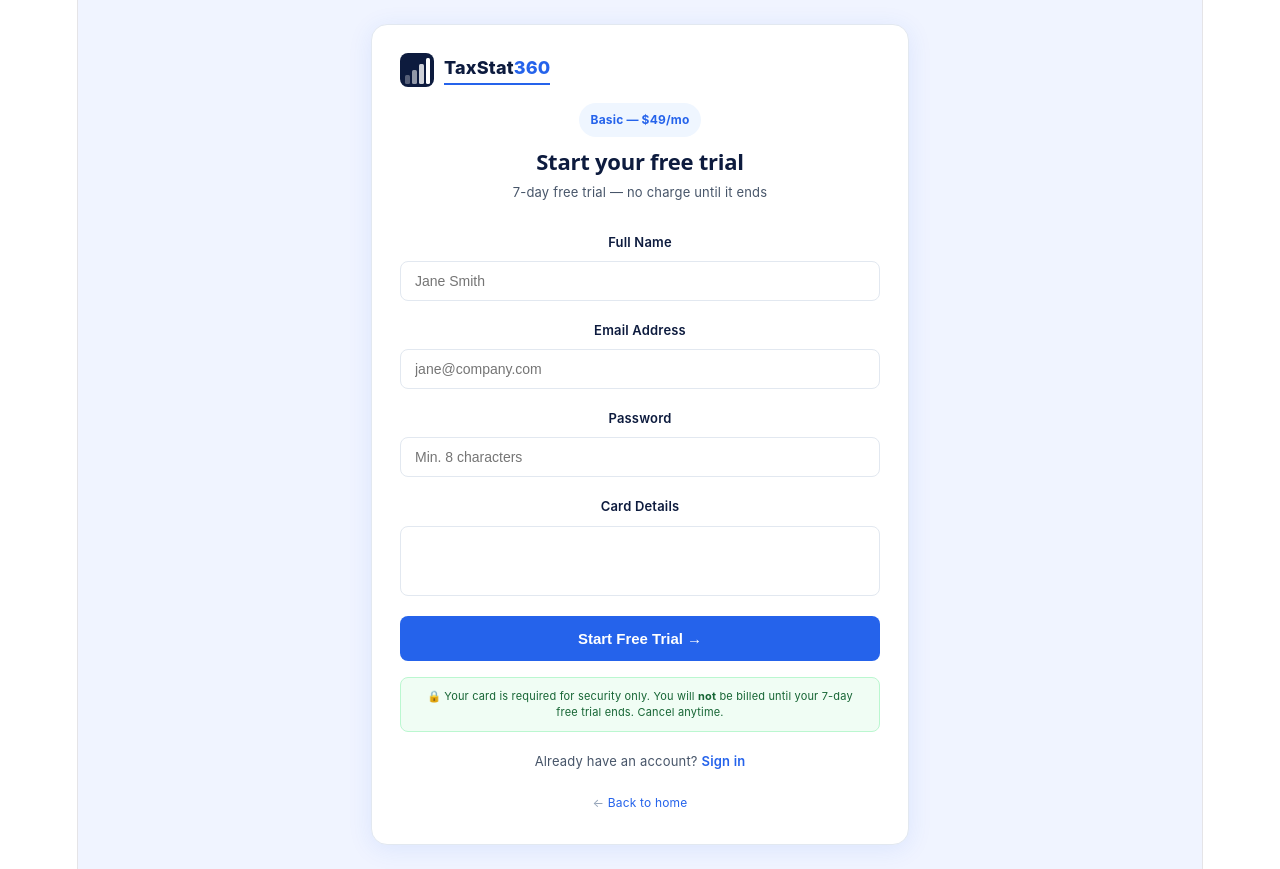
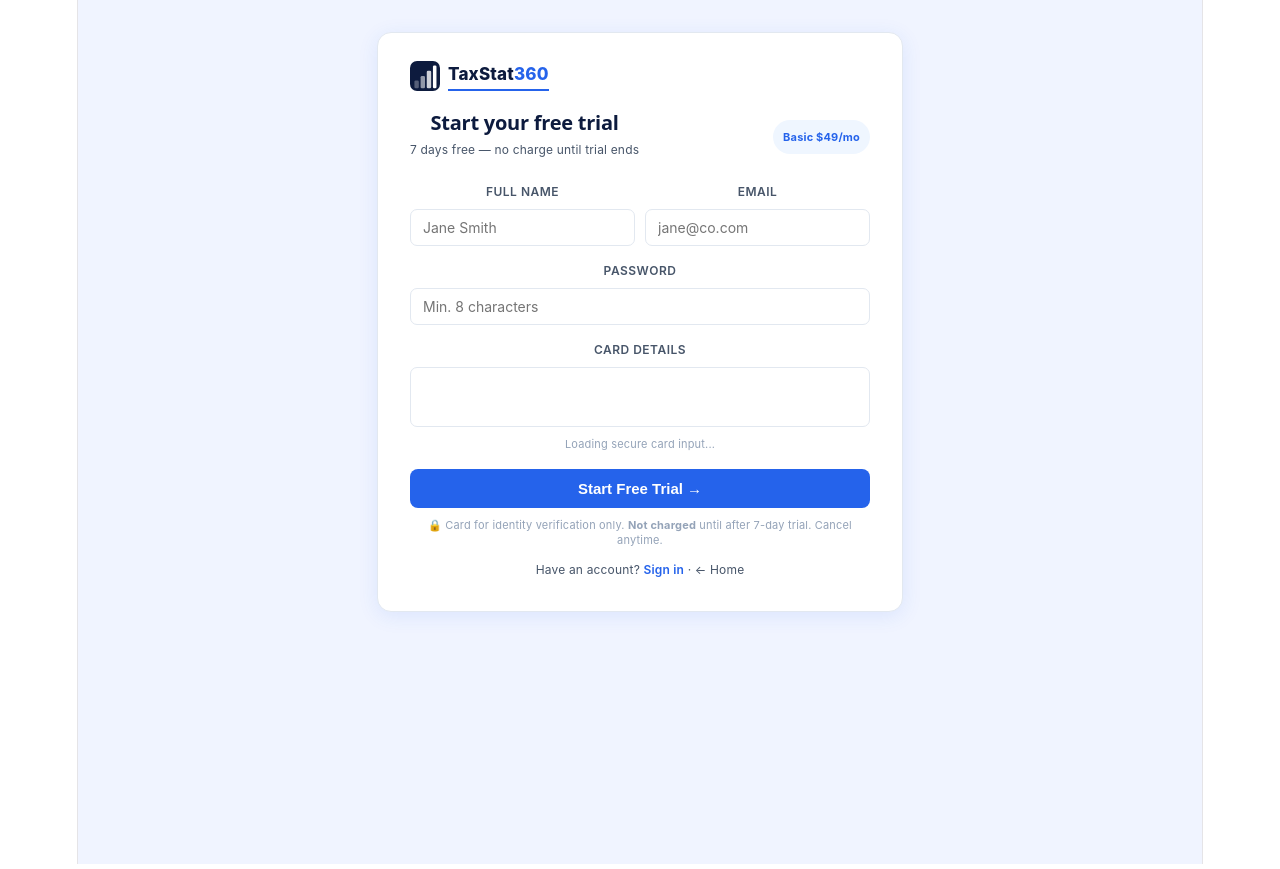
Before and after one commit to natashaverela-speckm/TaxStat360, a React (Vite) app: page /signup in a window 1280 px wide. Built offline with nearby package versions, Linux system fonts and the light colour scheme.

Commit message:
Compact single-screen signup + full onboarding flow

```diff
--- a/src/Onboarding.jsx
+++ b/src/Onboarding.jsx
@@ -3,8 +3,12 @@ import { useNavigate, useLocation } from 'react-router-dom'
 const N='#0D1B3E',B='#2563EB',SL='#475569'
 const API='https://app.taxstat360.com'
 const PK='pk_test_51TJPXq5MkNEttBVv7cYT6PpzXUhFaTS8iqFXfGqscrRXDsACVAZbZ2SVNQ0Gr8pQ9I0Dbo6OCpsaIKMLc9O8PCHr00TtaIAHB8'
-const LOGO=()=>(<div style={{display:'flex',alignItems:'center',gap:10,marginBottom:16}}><svg width="34" height="34" viewBox="0 0 34 34"><rect width="34" height="34" rx="8" fill="#0D1B3E"/><rect x="5" y="22" width="5" height="9" rx="1.5" fill="white" opacity="0.3"/><rect x="12" y="17" width="5" height="14" rx="1.5" fill="white" opacity="0.55"/><rect x="19" y="11" width="5" height="20" rx="1.5" fill="white" opacity="0.8"/><rect x="26" y="5" width="4" height="26" rx="1.5" fill="white"/></svg><div style={{fontWeight:800,color:N,fontSize:18,borderBottom:'2px solid #2563EB',paddingBottom:'1px'}}>TaxStat<span style={{color:B}}>360</span></div></div>)
-const Wrap=({children})=>(<div style={{minHeight:'100vh',background:'#F0F4FF',display:'flex',alignItems:'center',justifyContent:'center',padding:24,fontFamily:'Inter,sans-serif'}}><div style={{background:'#fff',borderRadius:16,padding:'28px 28px',maxWidth:480,width:'100%',boxShadow:'0 4px 24px rgba(37,99,235,0.10)',border:'1px solid #E2E8F0'}}><LOGO/>{children}</div></div>)
+
+const LOGO=()=>(<div style={{display:'flex',alignItems:'center',gap:8,marginBottom:20}}><svg width="30" height="30" viewBox="0 0 34 34"><rect width="34" height="34" rx="8" fill="#0D1B3E"/><rect x="5" y="22" width="5" height="9" rx="1.5" fill="white" opacity="0.3"/><rect x="12" y="17" width="5" height="14" rx="1.5" fill="white" opacity="0.55"/><rect x="19" y="11" width="5" height="20" rx="1.5" fill="white" opacity="0.8"/><rect x="26" y="5" width="4" height="26" rx="1.5" fill="white"/></svg><div style={{fontWeight:800,color:N,fontSize:17,borderBottom:'2px solid #2563EB',paddingBottom:'1px'}}>TaxStat<span style={{color:B}}>360</span></div></div>)
+
+const Page=({children})=>(<div style={{minHeight:'100vh',background:'#F0F4FF',display:'flex',alignItems:'flex-start',justifyContent:'center',padding:'32px 16px',fontFamily:'Inter,sans-serif'}}><div style={{background:'#fff',borderRadius:14,padding:'28px 32px',maxWidth:460,width:'100%',boxShadow:'0 4px 20px rgba(37,99,235,0.10)',border:'1px solid #E2E8F0'}}>{children}</div></div>)
+
+const Field=({label,val,set,type='text',ph,mb=12})=>(<div style={{marginBottom:mb}}><label style={{display:'block',fontSize:12,fontWeight:600,color:SL,marginBottom:4,textTransform:'uppercase',letterSpacing:'0.5px'}}>{label}</label><input type={type} value={val} onChange={e=>set(e.target.value)} placeholder={ph} required style={{width:'100%',padding:'9px 12px',border:'1px solid #E2E8F0',borderRadius:7,fontSize:14,color:N,boxSizing:'border-box',outline:'none',fontFamily:'Inter,sans-serif'}}/></div>)
 
 function SignupScreen(){
   const nav=useNavigate()
@@ -15,55 +19,68 @@ function SignupScreen(){
   const [pass,setPass]=useState('')
   const [loading,setLoading]=useState(false)
   const [err,setErr]=useState('')
-  const [stripe,setStripe]=useState(null)
-  const [elements,setElements]=useState(null)
+  const [stripeReady,setStripeReady]=useState(false)
+  const stripeRef=useRef(null)
+  const elemRef=useRef(null)
   const cardRef=useRef(null)
-  const LABELS={basic:'Basic — $49/mo',professional:'Professional — $99/mo',advanced:'Advanced — $199/mo'}
+  const LABELS={basic:'Basic $49/mo',professional:'Professional $99/mo',advanced:'Advanced $199/mo'}
+
   useEffect(()=>{
     const s=document.createElement('script');s.src='https://js.stripe.com/v3/'
     s.onload=()=>{
-      const sk=window.Stripe(PK);setStripe(sk)
-      const els=sk.elements()
-      const card=els.create('card',{style:{base:{fontSize:'15px',color:'#0D1B3E','::placeholder':{color:'#94a3b8'}}}})
-      setTimeout(()=>{if(cardRef.current){card.mount(cardRef.current);setElements(els)}},200)
+      const sk=window.Stripe(PK);stripeRef.current=sk
+      const els=sk.elements();elemRef.current=els
+      const card=els.create('card',{style:{base:{fontSize:'14px',color:'#0D1B3E',fontFamily:'Inter,sans-serif','::placeholder':{color:'#94a3b8'}}}})
+      setTimeout(()=>{if(cardRef.current){card.mount(cardRef.current);setStripeReady(true)}},200)
     }
     document.head.appendChild(s)
   },[])
+
   async function submit(e){
     e.preventDefault()
-    if(!stripe||!elements){setErr('Payment loading, please wait...');return}
+    if(!stripeReady){setErr('Card input still loading, please wait...');return}
     setLoading(true);setErr('')
     try{
       const si=await fetch(API+'/stripe/setup-intent',{method:'POST',headers:{'Content-Type':'application/json'},body:'{}'}).then(r=>r.json())
       if(!si.client_secret)throw new Error('Payment init failed')
-      const card=elements.getElement('card')
-      const {setupIntent,error}=await stripe.confirmCardSetup(si.client_secret,{payment_method:{card,billing_details:{name,email}}})
+      const card=elemRef.current.getElement('card')
+      const {setupIntent,error}=await stripeRef.current.confirmCardSetup(si.client_secret,{payment_method:{card,billing_details:{name,email}}})
       if(error)throw new Error(error.message)
       const reg=await fetch(API+'/auth/register',{method:'POST',headers:{'Content-Type':'application/json'},body:JSON.stringify({name,email,password:pass,plan,payment_method_id:setupIntent.payment_method})})
       const data=await reg.json()
       if(!reg.ok)throw new Error(data.detail||'Registration failed')
-      localStorage.setItem('token',data.access_token);localStorage.setItem('plan',plan);localStorage.setItem('userName',name)
+      localStorage.setItem('token',data.access_token)
+      localStorage.setItem('plan',plan)
+      localStorage.setItem('userName',name)
       try{const fd=new FormData();fd.append('EMAIL',email);fd.append('u','f8bbe8c960a3c7bae19433b3e');fd.append('id','f546bd92ac');fd.append('f_id','00cc07e9f0');fd.append('b_f8bbe8c960a3c7bae19433b3e_f546bd92ac','');await fetch('https://themoneynista.us4.list-manage.com/subscribe/post?u=f8bbe8c960a3c7bae19433b3e&id=f546bd92ac&f_id=00cc07e9f0',{method:'POST',mode:'no-cors',body:fd})}catch(e){}
       nav('/onboarding/entity')
     }catch(e){setErr(e.message)}
     finally{setLoading(false)}
   }
-  return(<Wrap>
-    <div style={{display:'inline-block',background:'#EFF6FF',color:B,fontSize:12,fontWeight:700,padding:'4px 12px',borderRadius:20,marginBottom:12}}>{LABELS[plan]||'Basic — $49/mo'}</div>
-    <h2 style={{color:N,fontSize:22,fontWeight:800,margin:'0 0 4px'}}>Start your free trial</h2>
-    <p style={{color:SL,fontSize:13,margin:'0 0 24px'}}>7-day free trial — no charge until it ends</p>
+
+  return(<Page>
+    <LOGO/>
+    <div style={{display:'flex',alignItems:'center',justifyContent:'space-between',marginBottom:16}}>
+      <div><h2 style={{color:N,fontSize:20,fontWeight:800,margin:0}}>Start your free trial</h2><p style={{color:SL,fontSize:12,margin:'2px 0 0'}}>7 days free — no charge until trial ends</p></div>
+      <span style={{background:'#EFF6FF',color:B,fontSize:11,fontWeight:700,padding:'4px 10px',borderRadius:20,whiteSpace:'nowrap'}}>{LABELS[plan]}</span>
+    </div>
     <form onSubmit={submit}>
-      {[{label:'Full Name',val:name,set:setName,type:'text',ph:'Jane Smith'},{label:'Email Address',val:email,set:setEmail,type:'email',ph:'jane@company.com'},{label:'Password',val:pass,set:setPass,type:'password',ph:'Min. 8 characters'}].map(f=>(
-        <div key={f.label} style={{marginBottom:16}}><label style={{display:'block',fontSize:13,fontWeight:600,color:N,marginBottom:6}}>{f.label}</label><input type={f.type} value={f.val} onChange={ev=>f.set(ev.target.value)} placeholder={f.ph} required style={{width:'100%',padding:'11px 14px',border:'1px solid #E2E8F0',borderRadius:8,fontSize:14,color:N,boxSizing:'border-box'}}/></div>
-      ))}
-      <div style={{marginBottom:20}}><label style={{display:'block',fontSize:13,fontWeight:600,color:N,marginBottom:6}}>Card Details</label><div ref={cardRef} style={{padding:'12px 14px',border:'1px solid #E2E8F0',borderRadius:8,minHeight:44}}/></div>
-      {err&&<div style={{background:'#FEF2F2',color:'#DC2626',padding:'10px 14px',borderRadius:8,fontSize:13,marginBottom:16}}>{err}</div>}
-      <button type="submit" disabled={loading} style={{width:'100%',padding:14,background:loading?'#93c5fd':B,color:'#fff',border:'none',borderRadius:8,fontWeight:700,fontSize:15,cursor:'pointer',marginBottom:16}}>{loading?'Processing...':'Start Free Trial →'}</button>
-      <div style={{background:'#F0FDF4',border:'1px solid #BBF7D0',borderRadius:8,padding:'10px 14px',marginBottom:16}}><p style={{color:'#166534',fontSize:11,margin:0,lineHeight:1.5}}>🔒 Your card is required for security only. You will <b>not</b> be billed until your 7-day free trial ends. Cancel anytime.</p></div>
-      <p style={{textAlign:'center',fontSize:13,color:SL,margin:0}}>Already have an account? <span onClick={()=>nav('/login')} style={{color:B,cursor:'pointer',fontWeight:600}}>Sign in</span></p>
+      <div style={{display:'grid',gridTemplateColumns:'1fr 1fr',gap:10,marginBottom:12}}>
+        <Field label="Full Name" val={name} set={setName} ph="Jane Smith" mb={0}/>
+        <Field label="Email" val={email} set={setEmail} type="email" ph="jane@co.com" mb={0}/>
+      </div>
+      <Field label="Password" val={pass} set={setPass} type="password" ph="Min. 8 characters"/>
+      <div style={{marginBottom:12}}>
+        <label style={{display:'block',fontSize:12,fontWeight:600,color:SL,marginBottom:4,textTransform:'uppercase',letterSpacing:'0.5px'}}>Card Details</label>
+        <div ref={cardRef} style={{padding:'10px 12px',border:'1px solid #E2E8F0',borderRadius:7,background:'#fff',minHeight:38}}/>
+        {!stripeReady&&<p style={{fontSize:11,color:'#94a3b8',margin:'4px 0 0'}}>Loading secure card input...</p>}
+      </div>
+      {err&&<div style={{background:'#FEF2F2',color:'#DC2626',padding:'8px 12px',borderRadius:7,fontSize:12,marginBottom:10}}>{err}</div>}
+      <button type="submit" disabled={loading} style={{width:'100%',padding:'11px',background:loading?'#93c5fd':B,color:'#fff',border:'none',borderRadius:8,fontWeight:700,fontSize:15,cursor:'pointer',marginBottom:10}}>{loading?'Processing...':'Start Free Trial →'}</button>
+      <p style={{fontSize:11,color:'#94a3b8',textAlign:'center',margin:'0 0 8px',lineHeight:1.4}}>🔒 Card for identity verification only. <b>Not charged</b> until after 7-day trial. Cancel anytime.</p>
+      <p style={{textAlign:'center',fontSize:12,color:SL,margin:0}}>Have an account? <span onClick={()=>nav('/login')} style={{color:B,cursor:'pointer',fontWeight:600}}>Sign in</span> · <span onClick={()=>nav('/')} style={{color:SL,cursor:'pointer'}}>← Home</span></p>
     </form>
-    <p style={{textAlign:'center',fontSize:12,color:'#94a3b8',marginTop:16}}>← <span onClick={()=>nav('/')} style={{cursor:'pointer',color:B}}>Back to home</span></p>
-  </Wrap>)
+  </Page>)
 }
 
 function LoginScreen(){
@@ -83,33 +100,34 @@ function LoginScreen(){
     }catch(e){setErr(e.message)}
     finally{setLoading(false)}
   }
-  return(<Wrap>
-    <h2 style={{color:N,fontSize:22,fontWeight:800,margin:'0 0 4px'}}>Welcome back</h2>
-    <p style={{color:SL,fontSize:13,margin:'0 0 24px'}}>Sign in to your TaxStat360 account</p>
+  return(<Page>
+    <LOGO/>
+    <h2 style={{color:N,fontSize:20,fontWeight:800,margin:'0 0 4px'}}>Welcome back</h2>
+    <p style={{color:SL,fontSize:12,margin:'0 0 20px'}}>Sign in to your TaxStat360 account</p>
     <form onSubmit={submit}>
-      {[{label:'Email Address',val:email,set:setEmail,type:'email',ph:'you@company.com'},{label:'Password',val:pass,set:setPass,type:'password',ph:'Your password'}].map(f=>(
-        <div key={f.label} style={{marginBottom:16}}><label style={{display:'block',fontSize:13,fontWeight:600,color:N,marginBottom:6}}>{f.label}</label><input type={f.type} value={f.val} onChange={ev=>f.set(ev.target.value)} placeholder={f.ph} required style={{width:'100%',padding:'11px 14px',border:'1px solid #E2E8F0',borderRadius:8,fontSize:14,color:N,boxSizing:'border-box'}}/></div>
-      ))}
-      {err&&<div style={{background:'#FEF2F2',color:'#DC2626',padding:'10px 14px',borderRadius:8,fontSize:13,marginBottom:16}}>{err}</div>}
-      <button type="submit" disabled={loading} style={{width:'100%',padding:14,background:B,color:'#fff',border:'none',borderRadius:8,fontWeight:700,fontSize:15,cursor:'pointer',marginBottom:16}}>{loading?'Signing in...':'Sign In →'}</button>
-      <p style={{textAlign:'center',fontSize:13,color:SL,margin:0}}>No account? <span onClick={()=>nav('/signup')} style={{color:B,cursor:'pointer',fontWeight:600}}>Start free trial</span></p>
+      <Field label="Email" val={email} set={setEmail} type="email" ph="you@company.com"/>
+      <Field label="Password" val={pass} set={setPass} type="password" ph="Your password"/>
+      {err&&<div style={{background:'#FEF2F2',color:'#DC2626',padding:'8px 12px',borderRadius:7,fontSize:12,marginBottom:10}}>{err}</div>}
+      <button type="submit" disabled={loading} style={{width:'100%',padding:'11px',background:B,color:'#fff',border:'none',borderRadius:8,fontWeight:700,fontSize:15,cursor:'pointer',marginBottom:12}}>{loading?'Signing in...':'Sign In →'}</button>
+      <p style={{textAlign:'center',fontSize:12,color:SL,margin:0}}>No account? <span onClick={()=>nav('/signup')} style={{color:B,cursor:'pointer',fontWeight:600}}>Start free trial</span></p>
     </form>
-  </Wrap>)
+  </Page>)
 }
 
 function EntityScreen(){
   const nav=useNavigate()
   const [selected,setSelected]=useState('')
   const types=['S-Corporation','Multi-Member LLC','Partnership','Sole Proprietor','C-Corporation','Other']
-  return(<Wrap>
-    <div style={{marginBottom:8}}><span style={{background:'#EFF6FF',color:B,fontSize:11,fontWeight:700,padding:'3px 10px',borderRadius:20}}>Step 1 of 3</span></div>
-    <h2 style={{color:N,fontSize:22,fontWeight:800,margin:'0 0 4px'}}>What type of business entity?</h2>
-    <p style={{color:SL,fontSize:13,margin:'0 0 24px'}}>This helps us map the right IRS schedules for you.</p>
-    <div style={{display:'grid',gridTemplateColumns:'1fr 1fr',gap:10,marginBottom:16}}>
-      {types.map(t=>(<div key={t} onClick={()=>setSelected(t)} style={{padding:'14px 12px',border:'2px solid '+(selected===t?B:'#E2E8F0'),borderRadius:10,cursor:'pointer',textAlign:'center',fontSize:13,fontWeight:600,color:selected===t?B:N,background:selected===t?'#EFF6FF':'#fff',transition:'all 0.15s'}}>{t}</div>))}
+  return(<Page>
+    <LOGO/>
+    <div style={{marginBottom:16}}><span style={{background:'#EFF6FF',color:B,fontSize:11,fontWeight:700,padding:'3px 10px',borderRadius:20}}>Step 1 of 3</span></div>
+    <h2 style={{color:N,fontSize:20,fontWeight:800,margin:'0 0 4px'}}>What is your business entity?</h2>
+    <p style={{color:SL,fontSize:13,margin:'0 0 18px'}}>We use this to map the right IRS schedules for your analysis.</p>
+    <div style={{display:'grid',gridTemplateColumns:'1fr 1fr',gap:10,marginBottom:20}}>
+      {types.map(t=>(<button key={t} type="button" onClick={()=>setSelected(t)} style={{padding:'14px 10px',border:'2px solid '+(selected===t?B:'#E2E8F0'),borderRadius:10,cursor:'pointer',fontSize:13,fontWeight:600,color:selected===t?B:N,background:selected===t?'#EFF6FF':'#fff'}}>{t}</button>))}
     </div>
-    <button onClick={()=>{if(selected){localStorage.setItem('entityType',selected);nav('/onboarding/business')}}} disabled={!selected} style={{width:'100%',padding:14,background:selected?B:'#94a3b8',color:'#fff',border:'none',borderRadius:8,fontWeight:700,fontSize:15,cursor:selected?'pointer':'not-allowed'}}>Continue →</button>
-  </Wrap>)
+    <button onClick={()=>{if(selected){localStorage.setItem('entityType',selected);nav('/onboarding/business')}}} disabled={!selected} style={{width:'100%',padding:'11px',background:selected?B:'#94a3b8',color:'#fff',border:'none',borderRadius:8,fontWeight:700,fontSize:15,cursor:selected?'pointer':'not-allowed'}}>Continue →</button>
+  </Page>)
 }
 
 function BusinessScreen(){
@@ -119,37 +137,38 @@ function BusinessScreen(){
   const [addr,setAddr]=useState('')
   async function submit(e){
     e.preventDefault()
-    const token=localStorage.getItem('token')
     try{await fetch(API+'/user/business-info',{method:'POST',headers:{'Content-Type':'application/json'},body:JSON.stringify({business_name:biz,ein,address:addr})})}catch(e){}
     nav('/onboarding/import')
   }
-  return(<Wrap>
-    <div style={{marginBottom:8}}><span style={{background:'#EFF6FF',color:B,fontSize:11,fontWeight:700,padding:'3px 10px',borderRadius:20}}>Step 2 of 3</span></div>
-    <h2 style={{color:N,fontSize:22,fontWeight:800,margin:'0 0 4px'}}>Tell us about your business</h2>
-    <p style={{color:SL,fontSize:13,margin:'0 0 24px'}}>Used to personalize your IRS compliance analysis.</p>
+  return(<Page>
+    <LOGO/>
+    <div style={{marginBottom:16}}><span style={{background:'#EFF6FF',color:B,fontSize:11,fontWeight:700,padding:'3px 10px',borderRadius:20}}>Step 2 of 3</span></div>
+    <h2 style={{color:N,fontSize:20,fontWeight:800,margin:'0 0 4px'}}>Tell us about your business</h2>
+    <p style={{color:SL,fontSize:13,margin:'0 0 18px'}}>Personalizes your IRS compliance and tax analysis.</p>
     <form onSubmit={submit}>
-      {[{label:'Business Name',val:biz,set:setBiz,ph:'Acme Corp LLC'},{label:'EIN (optional)',val:ein,set:setEin,ph:'XX-XXXXXXX'},{label:'Business Address (optional)',val:addr,set:setAddr,ph:'123 Main St, City, ST'}].map(f=>(
-        <div key={f.label} style={{marginBottom:16}}><label style={{display:'block',fontSize:13,fontWeight:600,color:N,marginBottom:6}}>{f.label}</label><input type="text" value={f.val} onChange={ev=>f.set(ev.target.value)} placeholder={f.ph} required={f.label==='Business Name'} style={{width:'100%',padding:'11px 14px',border:'1px solid #E2E8F0',borderRadius:8,fontSize:14,color:N,boxSizing:'border-box'}}/></div>
-      ))}
-      <button type="submit" style={{width:'100%',padding:14,background:B,color:'#fff',border:'none',borderRadius:8,fontWeight:700,fontSize:15,cursor:'pointer'}}>Continue →</button>
+      <Field label="Business Name" val={biz} set={setBiz} ph="Acme Corp LLC"/>
+      <Field label="EIN (optional)" val={ein} set={setEin} ph="XX-XXXXXXX"/>
+      <Field label="Business Address (optional)" val={addr} set={setAddr} ph="123 Main St, City, ST"/>
+      <button type="submit" style={{width:'100%',padding:'11px',background:B,color:'#fff',border:'none',borderRadius:8,fontWeight:700,fontSize:15,cursor:'pointer',marginBottom:10}}>Continue →</button>
+      <p style={{textAlign:'center',fontSize:12,color:SL,margin:0,cursor:'pointer'}} onClick={()=>nav('/onboarding/import')}>Skip for now →</p>
     </form>
-    <p style={{textAlign:'center',marginTop:12,fontSize:13}}><span onClick={()=>nav('/onboarding/import')} style={{color:SL,cursor:'pointer'}}>Skip for now →</span></p>
-  </Wrap>)
+  </Page>)
 }
 
 function ImportScreen(){
   const nav=useNavigate()
   const integrations=[{name:'QuickBooks',color:'#2CA01C',logo:'QB'},{name:'FreshBooks',color:'#1a9c3e',logo:'FB'},{name:'Xero',color:'#13B5EA',logo:'XE'},{name:'Wave',color:'#2C6ECB',logo:'WV'}]
-  return(<Wrap>
-    <div style={{marginBottom:8}}><span style={{background:'#EFF6FF',color:B,fontSize:11,fontWeight:700,padding:'3px 10px',borderRadius:20}}>Step 3 of 3</span></div>
-    <h2 style={{color:N,fontSize:22,fontWeight:800,margin:'0 0 4px'}}>Connect your accounting software</h2>
-    <p style={{color:SL,fontSize:13,margin:'0 0 24px'}}>We'll import your financial data to power your AI analysis.</p>
-    <div style={{display:'grid',gridTemplateColumns:'1fr 1fr',gap:12,marginBottom:16}}>
-      {integrations.map(i=>(<div key={i.name} onClick={()=>window.open(API+'/integrations/'+i.name.toLowerCase()+'/connect','_blank')} style={{padding:'18px 12px',border:'1px solid #E2E8F0',borderRadius:10,cursor:'pointer',textAlign:'center',transition:'all 0.15s'}} onMouseOver={e=>e.currentTarget.style.borderColor=i.color} onMouseOut={e=>e.currentTarget.style.borderColor='#E2E8F0'}><div style={{width:40,height:40,borderRadius:8,background:i.color,color:'#fff',fontWeight:800,fontSize:13,display:'flex',alignItems:'center',justifyContent:'center',margin:'0 auto 8px'}}>{i.logo}</div><div style={{fontSize:13,fontWeight:600,color:N}}>{i.name}</div></div>))}
+  return(<Page>
+    <LOGO/>
+    <div style={{marginBottom:16}}><span style={{background:'#EFF6FF',color:B,fontSize:11,fontWeight:700,padding:'3px 10px',borderRadius:20}}>Step 3 of 3</span></div>
+    <h2 style={{color:N,fontSize:20,fontWeight:800,margin:'0 0 4px'}}>Connect your accounting software</h2>
+    <p style={{color:SL,fontSize:13,margin:'0 0 18px'}}>Import your financials to power your AI tax analysis.</p>
+    <div style={{display:'grid',gridTemplateColumns:'1fr 1fr',gap:12,marginBottom:20}}>
+      {integrations.map(i=>(<button key={i.name} type="button" onClick={()=>window.open(API+'/integrations/'+i.name.toLowerCase()+'/connect','_blank')} style={{padding:'16px 12px',border:'1px solid #E2E8F0',borderRadius:10,cursor:'pointer',background:'#fff',transition:'border-color 0.15s'}} onMouseOver={e=>e.currentTarget.style.borderColor=i.color} onMouseOut={e=>e.currentTarget.style.borderColor='#E2E8F0'}><div style={{width:38,height:38,borderRadius:8,background:i.color,color:'#fff',fontWeight:800,fontSize:12,display:'flex',alignItems:'center',justifyContent:'center',margin:'0 auto 8px'}}>{i.logo}</div><div style={{fontSize:13,fontWeight:600,color:N}}>{i.name}</div></button>))}
     </div>
-    <button onClick={()=>nav('/dashboard')} style={{width:'100%',padding:14,background:B,color:'#fff',border:'none',borderRadius:8,fontWeight:700,fontSize:15,cursor:'pointer',marginBottom:12}}>Go to Dashboard →</button>
-    <p style={{textAlign:'center',fontSize:13,color:SL,margin:0}}><span onClick={()=>nav('/dashboard')} style={{cursor:'pointer'}}>Skip — I'll connect later</span></p>
-  </Wrap>)
+    <button onClick={()=>nav('/dashboard')} style={{width:'100%',padding:'11px',background:B,color:'#fff',border:'none',borderRadius:8,fontWeight:700,fontSize:15,cursor:'pointer',marginBottom:10}}>Go to My Dashboard →</button>
+    <p style={{textAlign:'center',fontSize:12,color:SL,margin:0,cursor:'pointer'}} onClick={()=>nav('/dashboard')}>Skip — connect later</p>
+  </Page>)
 }
 
 export default function Onboarding({screen}){
```
